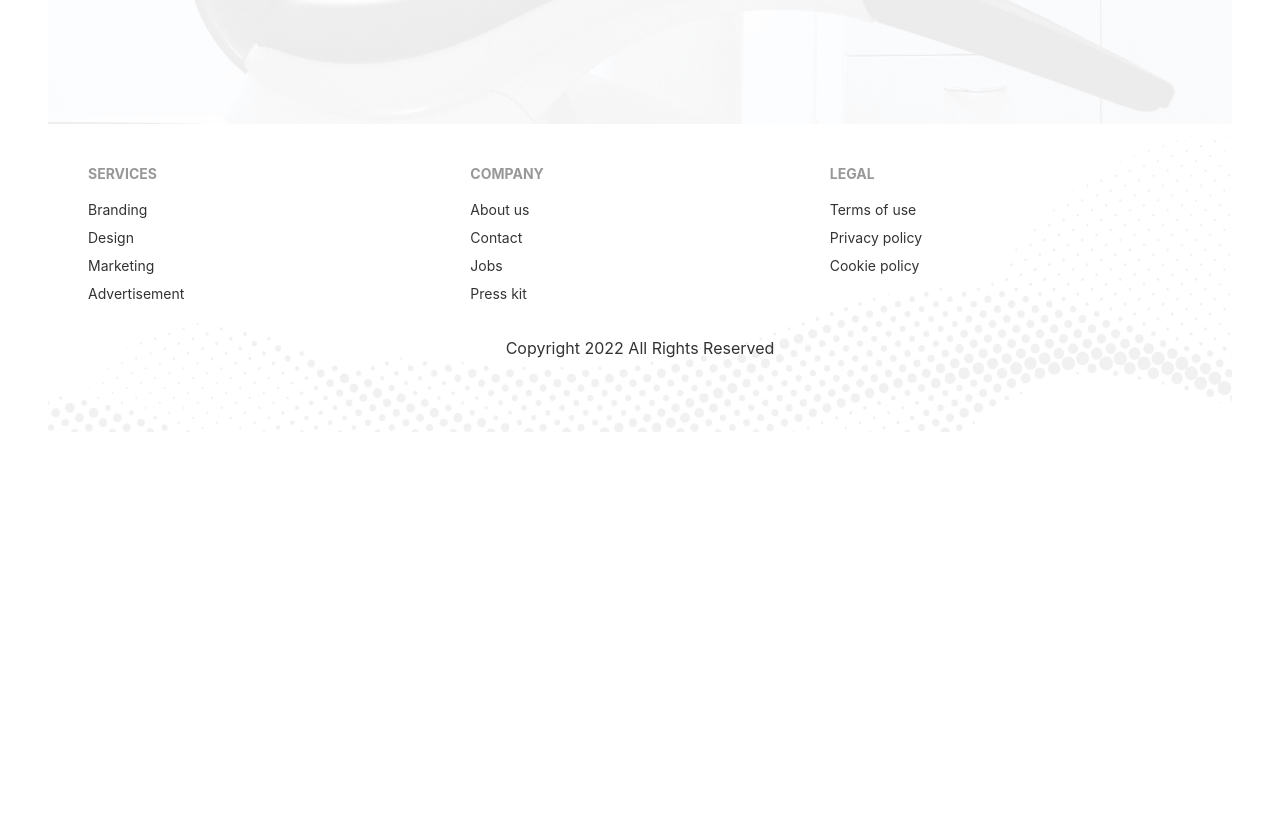
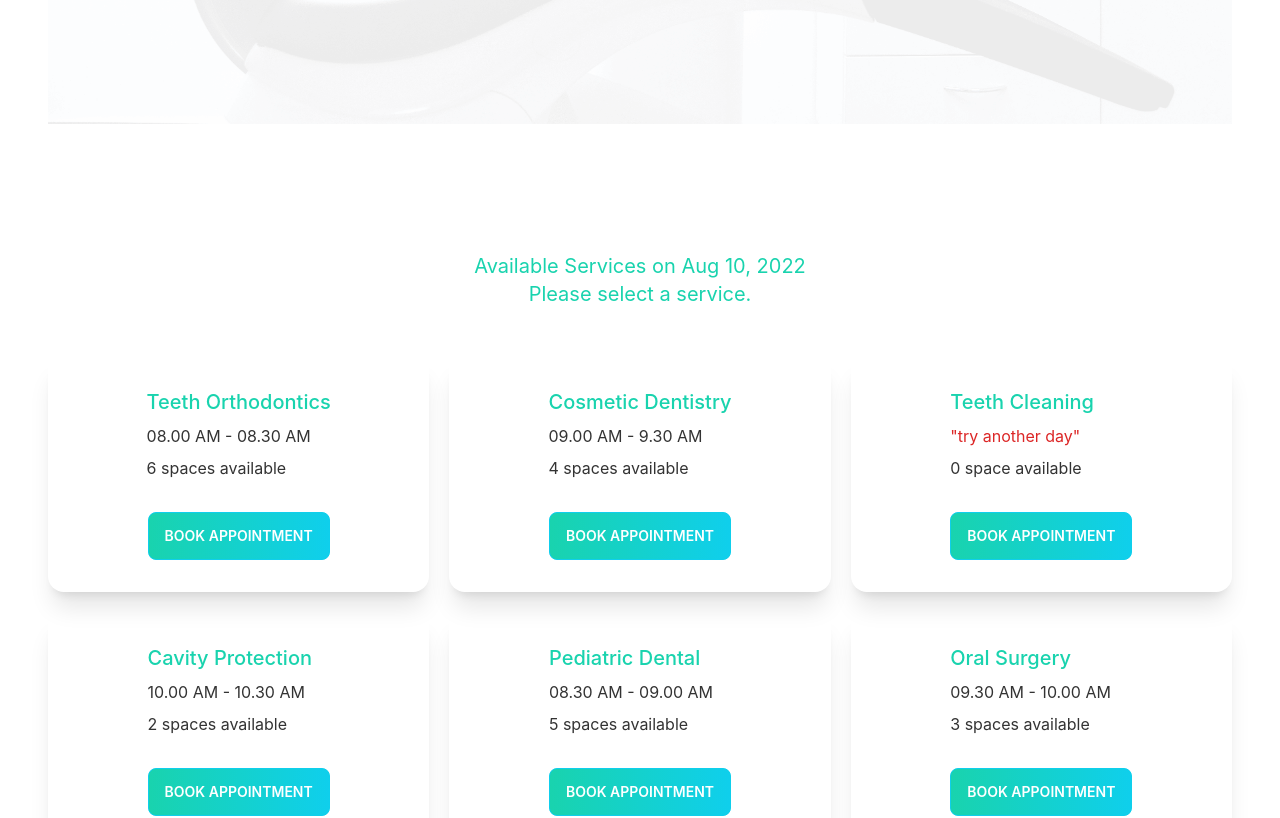
Before and after one commit to eliyasmah/new-doctor-portal-client, a React (Create React App) app: page /appointment in a window 1280 px wide. Shown: the part 740-1558 px from the top of the page. Before the commit the page ends 1172 px from the top, so only its background shows below. Built offline with nearby package versions, Linux system fonts and the light colour scheme.

Commit message:
doctor appointment section

```diff
--- /dev/null
+++ b/public/services.json
@@ -0,0 +1,57 @@
+[
+    {
+      "_id": 1,
+      "name": "Teeth Orthodontics",
+      "slots": [
+        "08.00 AM - 08.30 AM",
+        "08.30 AM - 09.00 AM",
+        "09.00 AM - 9.30 AM",
+        "09.30 AM - 10.00 AM",
+        "10.00 AM - 10.30 AM",
+        "10.30 AM - 11.00 AM"
+      ]
+    },
+    {
+      "_id": 2,
+      "name": "Cosmetic Dentistry",
+      "slots": [
+        "09.00 AM - 9.30 AM",
+        "09.30 AM - 10.00 AM",
+        "10.00 AM - 10.30 AM",
+        "10.30 AM - 11.00 AM"
+      ]
+    },
+    {
+      "_id": 3,
+      "name": "Teeth Cleaning",
+      "slots": []
+    },
+    {
+      "_id": 4,
+      "name": "Cavity Protection",
+      "slots": [
+        "10.00 AM - 10.30 AM",
+        "10.30 AM - 11.00 AM"
+      ]
+    },
+    {
+      "_id": 5,
+      "name": "Pediatric Dental",
+      "slots": [
+        "08.30 AM - 09.00 AM",
+        "09.00 AM - 9.30 AM",
+        "09.30 AM - 10.00 AM",
+        "10.00 AM - 10.30 AM",
+        "10.30 AM - 11.00 AM"
+      ]
+    },
+    {
+      "_id": 6,
+      "name": "Oral Surgery",
+      "slots": [
+        "09.30 AM - 10.00 AM",
+        "10.00 AM - 10.30 AM",
+        "10.30 AM - 11.00 AM"
+      ]
+    }
+  ]
--- a/src/Pages/Appointment/Appointment.js
+++ b/src/Pages/Appointment/Appointment.js
@@ -1,11 +1,14 @@
-import React from "react";
+import React, { useState } from "react";
 import Footer from "../Shared/Footer";
 import AppointmentBanner from "./AppointmentBanner";
+import AvailableAppointment from "./AvailableAppointment";
 
 const Appointment = () => {
+  const [date, setDate] = useState(new Date());
   return (
     <div>
-      <AppointmentBanner></AppointmentBanner>
+      <AppointmentBanner date={date} setDate={setDate}></AppointmentBanner>
+      <AvailableAppointment date={date}></AvailableAppointment>
       <Footer></Footer>
     </div>
   );
--- a/src/Pages/Appointment/AppointmentBanner.js
+++ b/src/Pages/Appointment/AppointmentBanner.js
@@ -1,12 +1,10 @@
-import React, { useState } from "react";
+import React from "react";
 import chair from "../../assets/images/chair.png";
 import bg from "../../assets/images/bg.png";
 import { DayPicker } from "react-day-picker";
 import "react-day-picker/dist/style.css";
-import { format } from "date-fns";
 
-const AppointmentBanner = () => {
-  const [date, setDate] = useState(new Date());
+const AppointmentBanner = ({ date, setDate }) => {
   return (
     <div
       style={{
@@ -23,7 +21,6 @@ const AppointmentBanner = () => {
         />
         <div className="lg:px-12">
           <DayPicker mode="single" selected={date} onSelect={setDate} />
-          <p className="text-center">You Selected: {format(date, "PP")}</p>
         </div>
       </div>
     </div>
--- /dev/null
+++ b/src/Pages/Appointment/AvailableAppointment.js
@@ -0,0 +1,27 @@
+import { format } from "date-fns";
+import React, { useEffect, useState } from "react";
+import Service from "./Service";
+
+const AvailableAppointment = ({ date }) => {
+  const [services, setServices] = useState([]);
+  useEffect(() => {
+    fetch("services.json")
+      .then((res) => res.json())
+      .then((data) => setServices(data));
+  }, []);
+  return (
+    <div className="py-20">
+      <div className="text-xl text-secondary text-center py-12">
+        <p>Available Services on {format(date, "PP")}</p>
+        <p>Please select a service.</p>
+      </div>
+      <div className="grid grid-cols-1 md:grid-cols-2 lg:grid-cols-3 gap-5">
+        {services.map((service) => (
+          <Service key={service._id} service={service}></Service>
+        ))}
+      </div>
+    </div>
+  );
+};
+
+export default AvailableAppointment;
--- /dev/null
+++ b/src/Pages/Appointment/Service.js
@@ -0,0 +1,30 @@
+import React from "react";
+
+const Service = ({ service }) => {
+  const { name, slots } = service;
+  return (
+    <div class="card lg:max-w-lg shadow-xl">
+      <div class="card-body mx-auto">
+        <h2 class="card-title text-secondary text-xl font-medium">{name}</h2>
+        <p>
+          {slots.length > 0 ? (
+            <span>{slots[0]}</span>
+          ) : (
+            <span className="text-small text-red-600">"try another day"</span>
+          )}
+        </p>
+        <p>
+          {slots.length}{" "}
+          {slots.length > 1 ? "spaces available" : "space available"}
+        </p>
+        <div class="card-actions justify-center pt-6">
+          <button class="btn btn-primary uppercase text-white bg-gradient-to-r from-secondary to-primary">
+            Book Appointment
+          </button>
+        </div>
+      </div>
+    </div>
+  );
+};
+
+export default Service;
```
